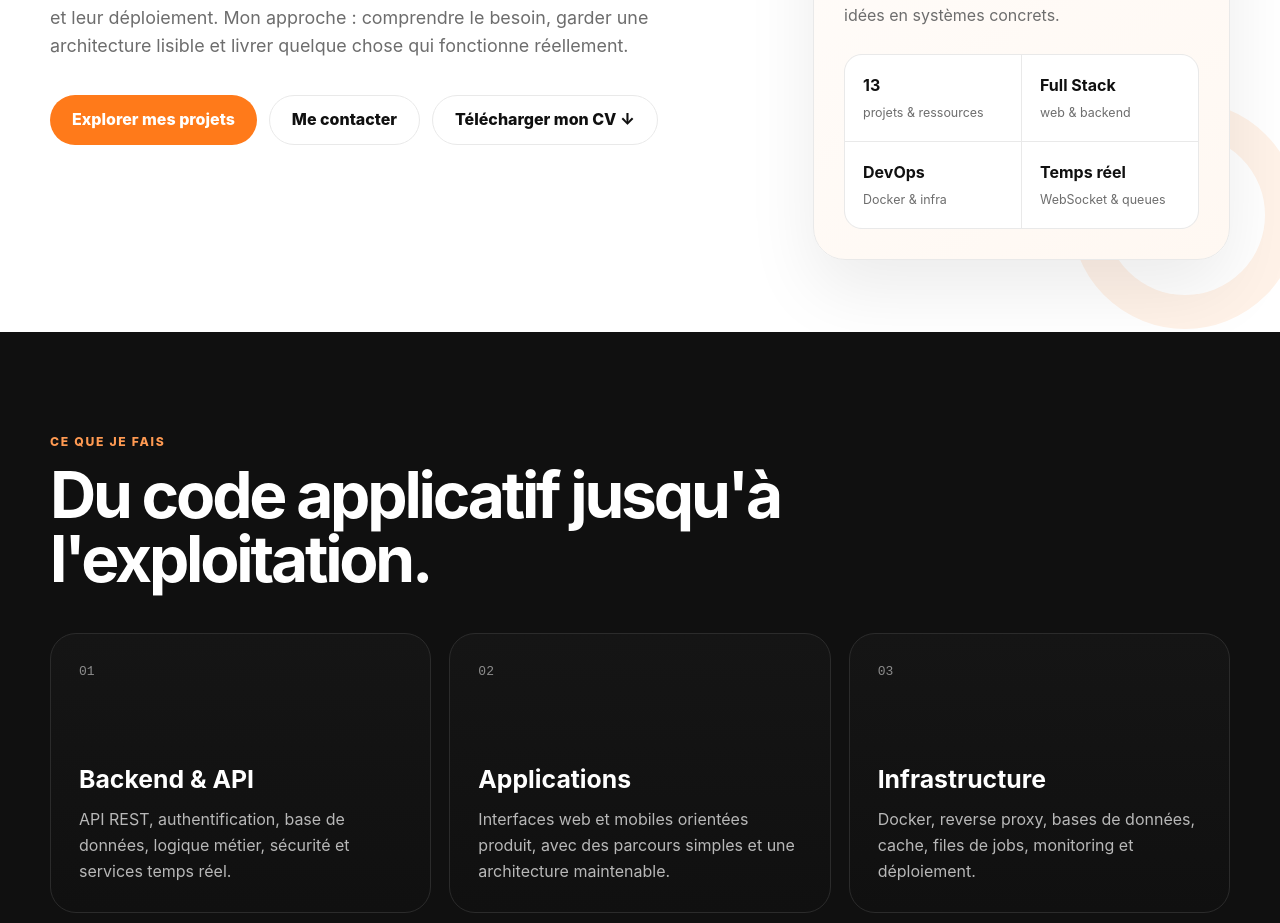
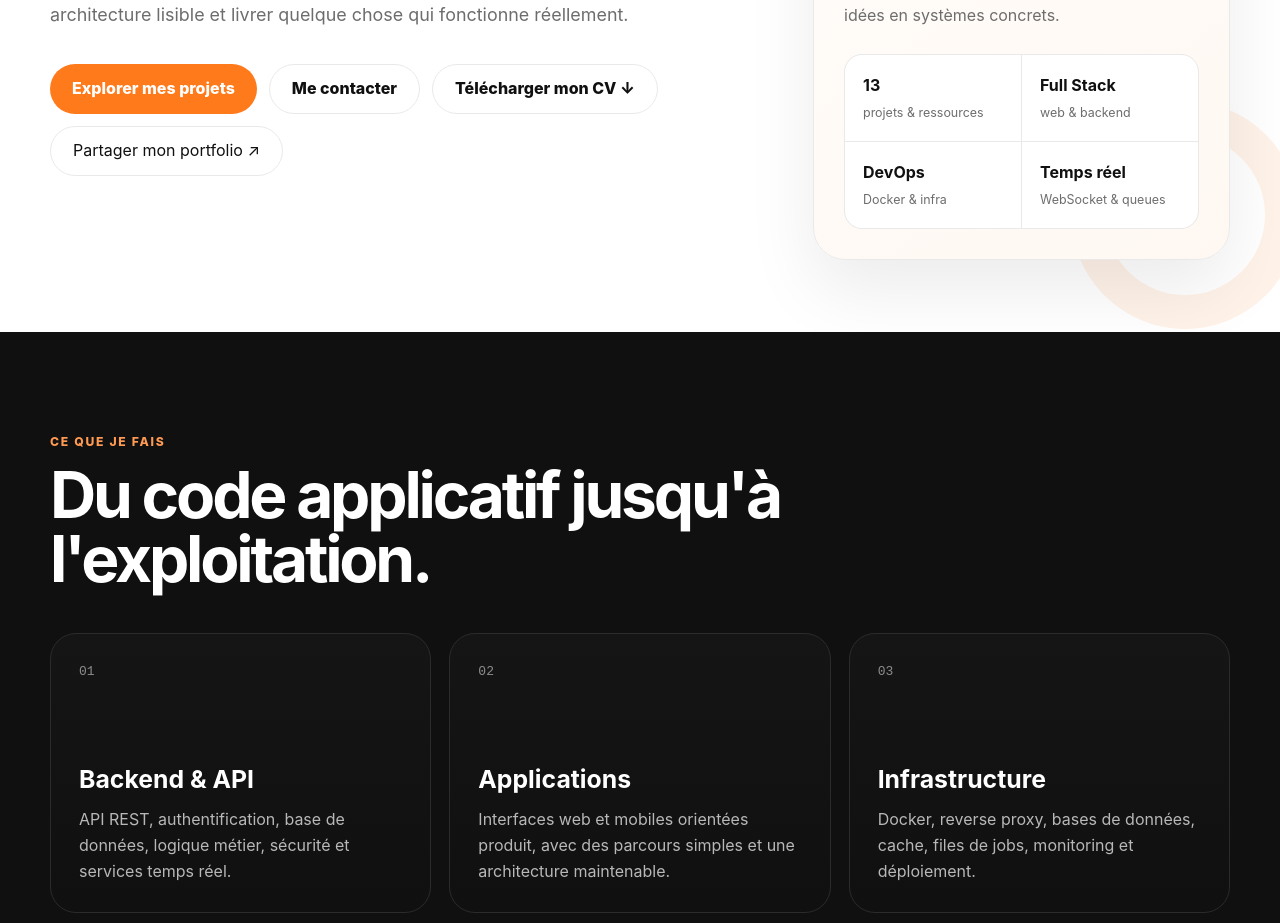
Before and after one commit to mellykelkun/Portfolio_Kanblankan, a Next.js app: page / in a window 1280 px wide. Shown: the part 800-1723 px from the top of the page. Built offline with nearby package versions, Linux system fonts and the light colour scheme; no server answers.

Commit message:
feat: ajouter le bouton de partage sur l’accueil

```diff
--- a/app/page.js
+++ b/app/page.js
@@ -1,5 +1,6 @@
 import Link from "next/link";
 import CarteProjet from "../composants/CarteProjet";
+import BoutonPartage from "../composants/BoutonPartage";
 import { projets, projetsPhares } from "../donnees/projets";
 
 export default function Accueil() {
@@ -15,6 +16,7 @@ export default function Accueil() {
               <Link className="bouton bouton-primaire" href="/projets">Explorer mes projets</Link>
               <Link className="bouton bouton-secondaire" href="/contact">Me contacter</Link>
               <a className="bouton bouton-secondaire" href="/cv">Télécharger mon CV ↓</a>
+              <BoutonPartage />
             </div>
           </div>
           <aside className="carte-profil">
```
